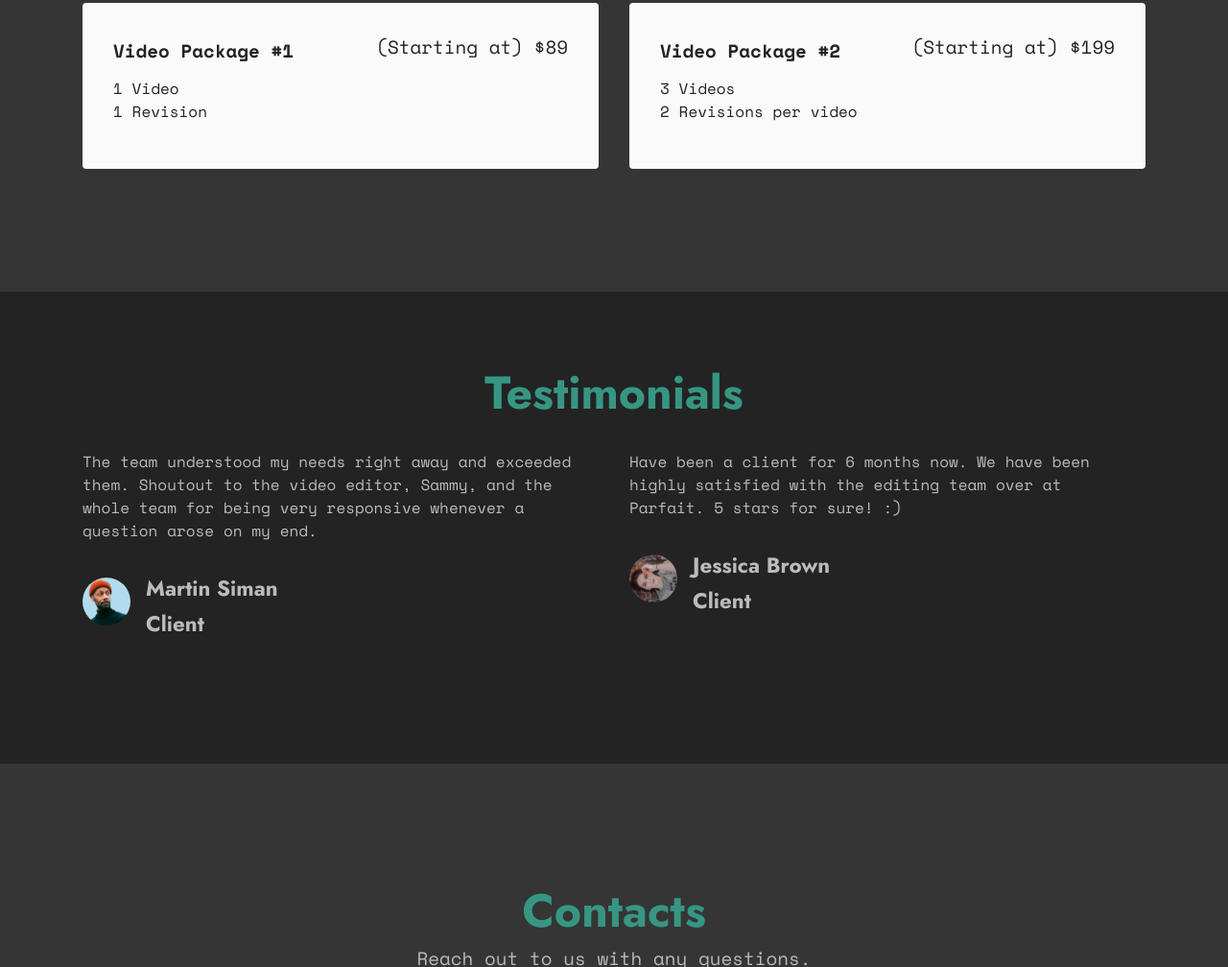
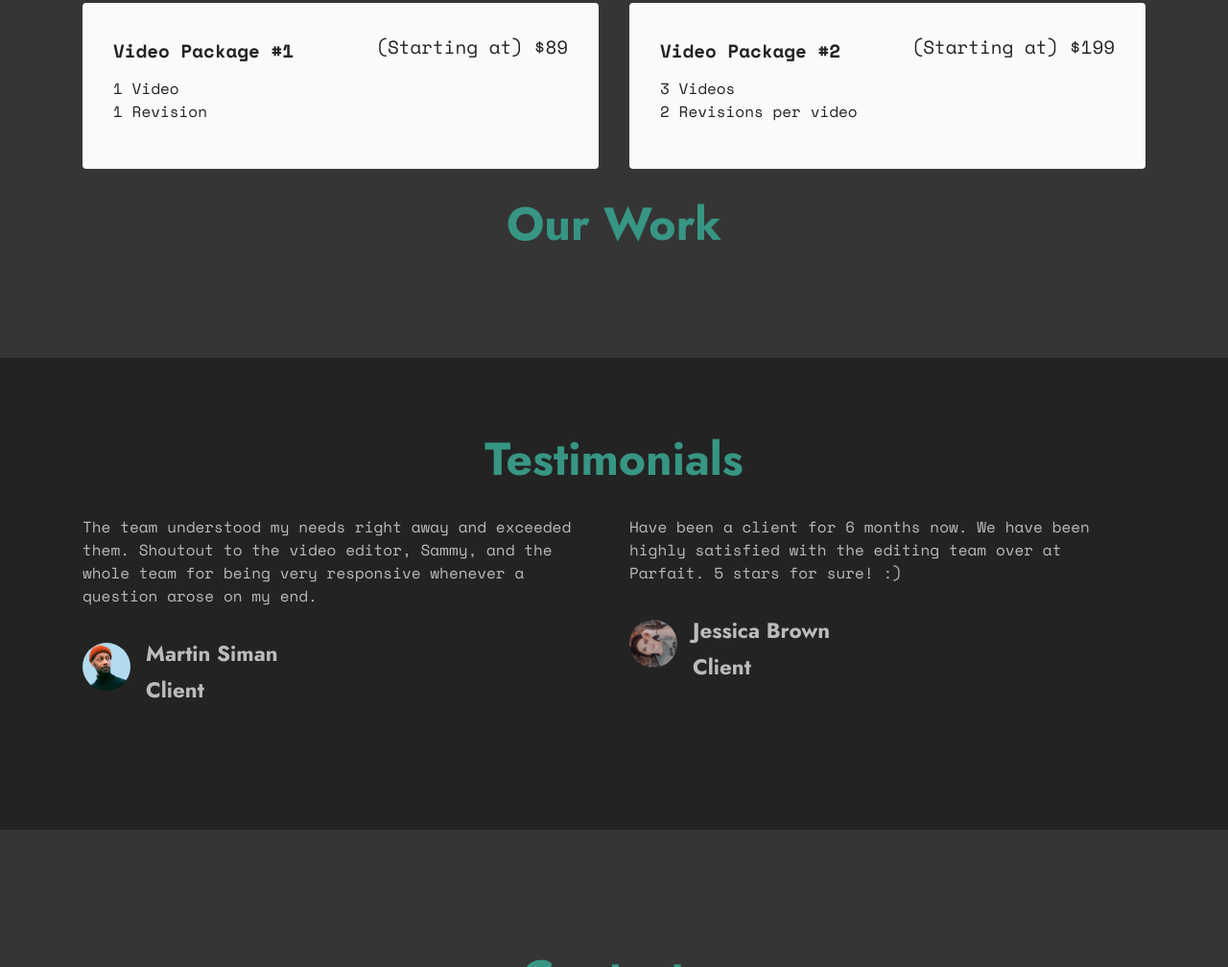
Before and after one commit to icecakeq/icecakeq.github.io, a plain HTML site: page index.html in a window 1280 px wide. Shown: the part 2379-3387 px from the top of the page at 96% size. Drawn offline with nearby package versions, Linux system fonts and the light colour scheme; files whose address does not match are found by name.

Commit message:
Update index.html

```diff
--- a/index.html
+++ b/index.html
@@ -297,6 +297,7 @@
                     </div>
                 </div>
             </div>
+                <div> <h5 class="mbr-section-title mbr-fonts-style mb-3 display-2"><strong>Our Work</strong></h5></div>
 
 
 
```
